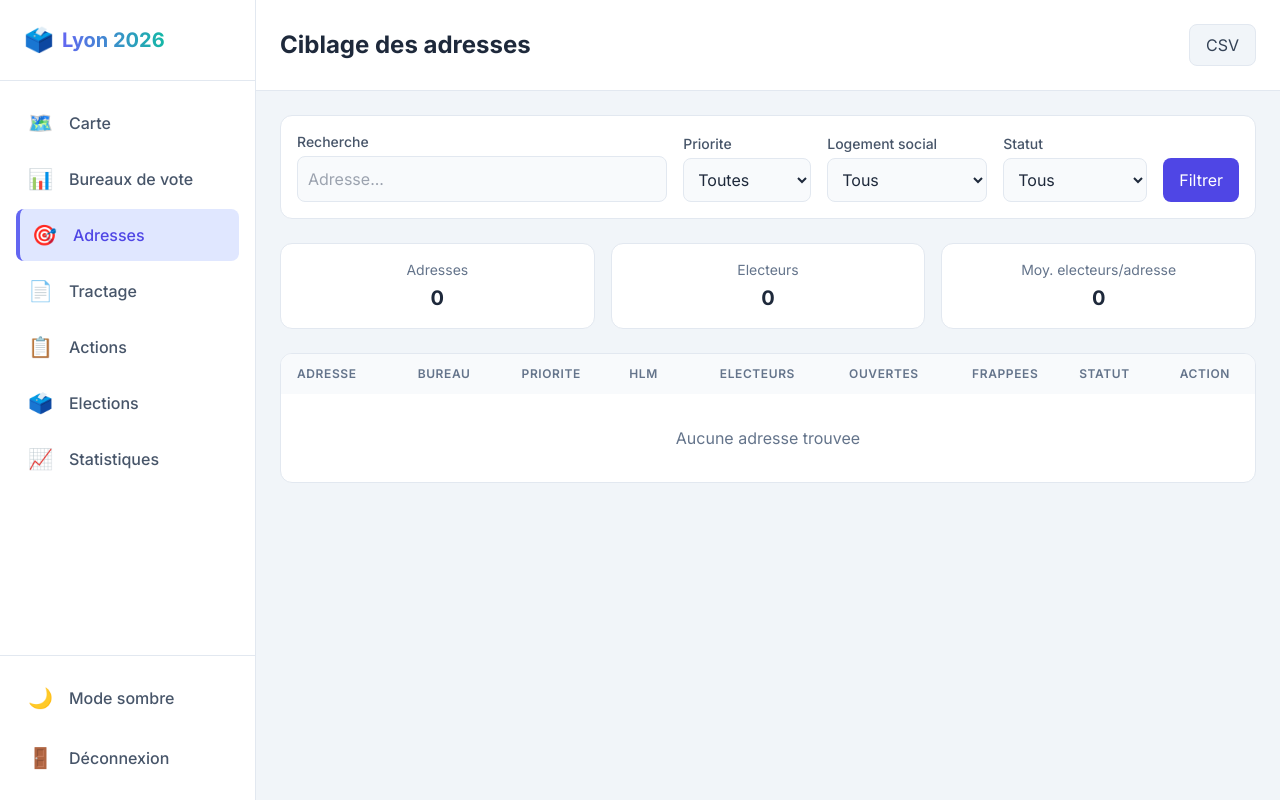
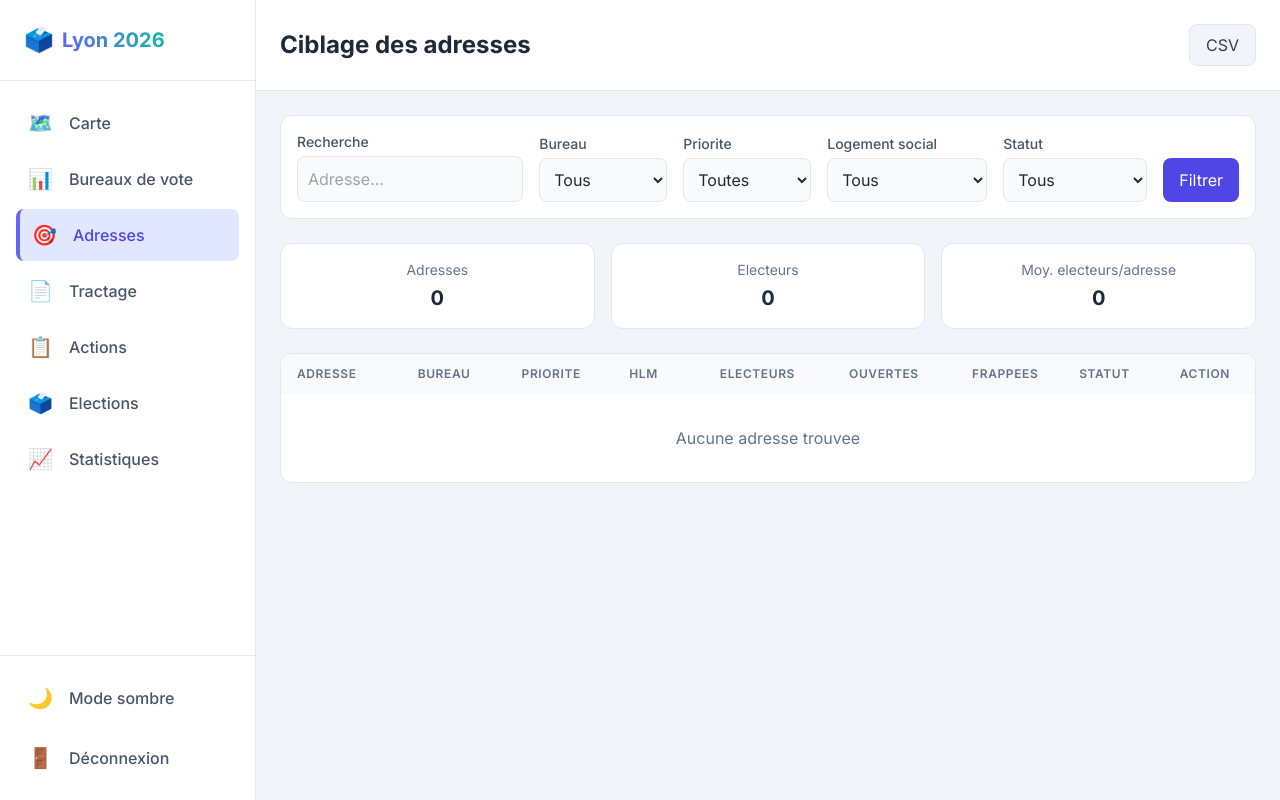
Before and after one commit to lebequin/lyon26, a Django app: page /adresses/ in a window 1280 px wide. Run offline with Django 5.2, Linux system fonts and the light colour scheme; the visitor is signed in with stand-in values (Sample User, id 1); data that the repository does not hold is empty; some libraries are stand-ins or nearby versions.

Commit message:
add voting desk filtering on addresses list

```diff
--- a/mobilisation/views.py
+++ b/mobilisation/views.py
@@ -564,6 +564,7 @@ class AddressesListView(LoginRequiredMixin, TemplateView):
 
         # Get filter parameters
         priority = self.request.GET.get('priority', '')
+        voting_desk_code = self.request.GET.get('bureau', '')
         is_hlm = self.request.GET.get('hlm', '')
         is_finished = self.request.GET.get('finished', '')
         query = self.request.GET.get('q', '').strip()
@@ -576,6 +577,9 @@ class AddressesListView(LoginRequiredMixin, TemplateView):
         )
 
         # Apply filters
+        if voting_desk_code:
+            buildings = buildings.filter(voting_desk__code=voting_desk_code)
+
         if priority:
             buildings = buildings.filter(voting_desk__priority=int(priority))
 
@@ -614,8 +618,12 @@ class AddressesListView(LoginRequiredMixin, TemplateView):
             priority__isnull=True
         ).values_list('priority', flat=True).distinct().order_by('priority')
 
+        # Get all voting desks for filter
+        context['voting_desks'] = VotingDesk.objects.all().order_by('code')
+
         # Current filters for template
         context['current_priority'] = priority
+        context['current_bureau'] = voting_desk_code
         context['current_hlm'] = is_hlm
         context['current_finished'] = is_finished
         context['query'] = query
--- a/templates/mobilisation/addresses_list.html
+++ b/templates/mobilisation/addresses_list.html
@@ -19,6 +19,17 @@
             <label class="block text-sm font-medium text-slate-600 dark:text-slate-400 mb-1">Recherche</label>
             <input type="text" name="q" value="{{ query }}" placeholder="Adresse..."
                    class="w-full p-2.5 border border-slate-200 dark:border-slate-700 rounded-lg bg-slate-50 dark:bg-[#252542] text-slate-800 dark:text-slate-200">
+        </div>
+
+        <!-- Voting desk filter -->
+        <div class="w-32">
+            <label class="block text-sm font-medium text-slate-600 dark:text-slate-400 mb-1">Bureau</label>
+            <select name="bureau" class="w-full p-2.5 border border-slate-200 dark:border-slate-700 rounded-lg bg-slate-50 dark:bg-[#252542] text-slate-800 dark:text-slate-200">
+                <option value="">Tous</option>
+                {% for vd in voting_desks %}
+                <option value="{{ vd.code }}" {% if current_bureau == vd.code %}selected{% endif %}>{{ vd.code }}</option>
+                {% endfor %}
+            </select>
         </div>
 
         <!-- Priority filter -->
@@ -56,7 +67,7 @@
             Filtrer
         </button>
 
-        {% if query or current_priority or current_hlm or current_finished %}
+        {% if query or current_bureau or current_priority or current_hlm or current_finished %}
         <a href="{% url 'mobilisation:addresses_list' %}" class="px-4 py-2.5 bg-slate-200 dark:bg-slate-700 text-slate-700 dark:text-slate-300 rounded-lg hover:bg-slate-300 dark:hover:bg-slate-600 transition-colors">
             Reinitialiser
         </a>
```
